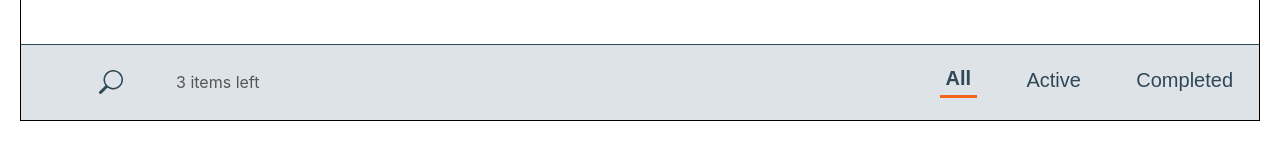
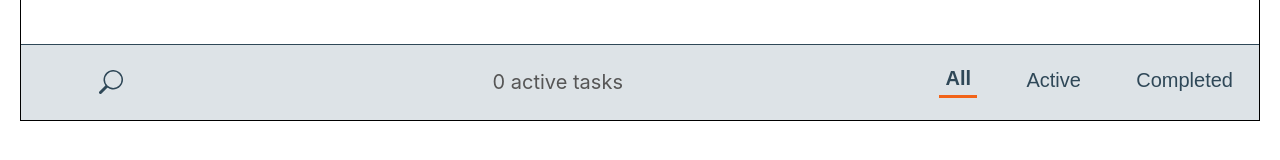
Before and after one commit to NayanaRahul/to-do-app, a React (Create React App) app: page / in a window 1280 px wide. Shown: the part 520-680 px from the top of the page. Built offline with nearby package versions, Linux system fonts and the light colour scheme; no server answers.

Commit message:
Add api call to get active task count

```diff
--- a/src/components/Footer.js
+++ b/src/components/Footer.js
@@ -1,14 +1,15 @@
-import React, { useContext, useRef, useState } from "react";
+import React, { useContext, useEffect, useRef, useState } from "react";
 import "../style/Footer.scss";
 import { MyContext } from "./Home";
 import SearchTask from "./SearchTask";
+import { getActiveTaskCount } from "../api";
 
 function Footer() {
   const [openSearch, setOpenSearch] = useState(false);
   const { value3 } = useContext(MyContext);
   const [searchText, setSearchText] = value3;
   const searchInputRef = useRef();
-
+  const [activeTaskCount, setActiveTaskCount] = useState(0);
   const handleClick = (e) => {
     if (!openSearch) {
       setSearchText("");
@@ -16,6 +17,17 @@ function Footer() {
     }
     setOpenSearch(!openSearch);
   };
+  useEffect(() => {
+    console.log("---IN useEffect FOOTER---");
+    getActiveTaskCount()
+      .then((response) => {
+        setActiveTaskCount(response.activeTaskCount);
+      })
+      .catch((err) => {
+        console.log(err);
+      });
+  }, []);
+
   return (
     <div className="footerContainer">
       {/* SEARCH */}
@@ -27,7 +39,7 @@ function Footer() {
         searchInputRef={searchInputRef}
       />
       {/* NUMBER OF TASKS YET TO COMPLETE */}
-      <div>3 items left</div>
+      <div className="taskCountContainer">{activeTaskCount} active tasks</div>
       {/* FILTER BUTTONS -  ALL, ACTIVE, COMPLETED TASKS */}
       <div className="filterButtonsContainer">
         <button className="taskButton active">All</button>
```
